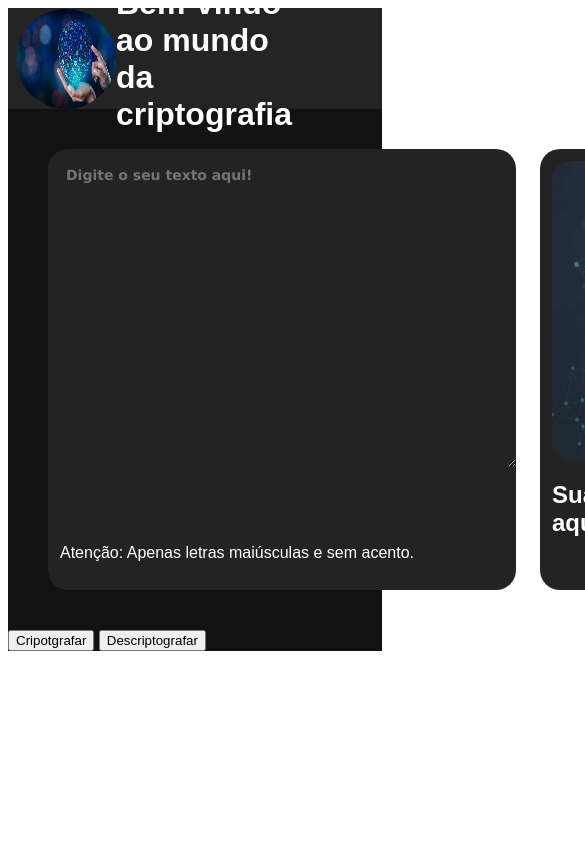
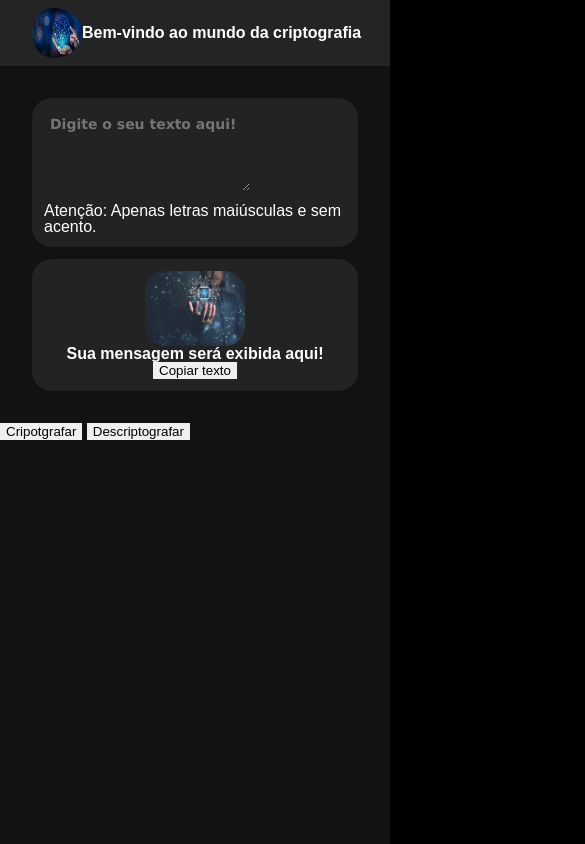
Before and after one commit to lanalima123/desafio-atualizado, a plain HTML site: page index.html in a window 390 px wide. Shown: the top 844 px of the page, 585 px wide, since content can reach past the window. Drawn offline with Linux system fonts and the light colour scheme; a web font is replaced by a local one.

Commit message:
styles responsive

```diff
--- a/index.html
+++ b/index.html
@@ -4,6 +4,7 @@
     <meta charset="UTF-8">
     <meta name="viewport" content="width=device-width, initial-scale=1.0">
     <title>Codificador</title>
+    <link rel="stylesheet" href="reset.css">
     <link rel="stylesheet" href="styles/style.css">
     <link rel="shortcut icon" href="imagens/icon.jpg" type="image/x-icon">
 </head>
@@ -18,7 +19,7 @@
             </div>
             <div id="output">
                 <img src="imagens/reslt.jpg"  alt="menina robo">
-                <h2 >Sua mensagem será exibida aqui!</h2>
+                <h2 id="copia">Sua mensagem será exibida aqui!</h2>
                 <button onclick="copiarTexto()" >Copiar texto</button>
             </div>
         </div>
--- a/linguagemJS/linguagem.js
+++ b/linguagemJS/linguagem.js
@@ -15,5 +15,6 @@ function descripto(){
 }
 
 function copiarTexto(){
-    document.querySelector(textarea).innerHTML = ' '
-}
+    let textoCopy= document.getElementById('copia').innerHTML;
+    navigator.clipboard.writeText(textoCopy)
+    alert('texto copiado')}
--- /dev/null
+++ b/reset.css
@@ -0,0 +1,136 @@
+html,
+body,
+div,
+span,
+applet,
+object,
+iframe,
+h1,
+h2,
+h3,
+h4,
+h5,
+h6,
+p,
+blockquote,
+pre,
+a,
+abbr,
+acronym,
+address,
+big,
+cite,
+code,
+del,
+dfn,
+em,
+img,
+ins,
+kbd,
+q,
+s,
+samp,
+small,
+strike,
+strong,
+sub,
+sup,
+tt,
+var,
+b,
+u,
+i,
+center,
+dl,
+dt,
+dd,
+ol,
+ul,
+li,
+fieldset,
+form,
+label,
+legend,
+table,
+caption,
+tbody,
+tfoot,
+thead,
+tr,
+th,
+td,
+article,
+aside,
+canvas,
+details,
+embed,
+figure,
+figcaption,
+footer,
+header,
+hgroup,
+menu,
+nav,
+output,
+ruby,
+section,
+summary,
+time,
+mark,
+audio,
+video {
+  margin: 0;
+  padding: 0;
+  border: 0;
+  font-size: 100%;
+  vertical-align: baseline;
+}
+
+/* HTML5 display-role reset for older browsers */
+article,
+aside,
+details,
+figcaption,
+figure,
+footer,
+header,
+hgroup,
+menu,
+nav,
+section {
+  display: block;
+}
+
+body {
+  line-height: 1;
+  background: #000;
+  font-family: var(--font-dm-sans);
+}
+
+ol,
+ul {
+  list-style: none;
+}
+
+blockquote,
+q {
+  quotes: none;
+}
+
+blockquote:before,
+blockquote:after,
+q:before,
+q:after {
+  content: "";
+  content: none;
+}
+
+table {
+  border-collapse: collapse;
+  border-spacing: 0;
+}
+
+button {
+  border: none;
+  cursor: pointer;
+}
--- a/styles/style.css
+++ b/styles/style.css
@@ -2,8 +2,6 @@
 
 body{
     font-family: "Ysabeu sc", sans-serif;
-    height: 100wh;
-    box-sizing: border-box;
 
 }
 .main__container{
@@ -12,6 +10,10 @@ body{
     justify-content: space-between;
     flex-direction: column;
     margin: 0;
+    height: 100vh;
+    width: 100vw;
+    box-sizing: content-box;
+
 }
 .main__container .cabecalho{
     background-color: #242424;
@@ -33,7 +35,7 @@ body{
 
 
 }
-.cabecalho h1{
+ .cabecalho h1{
     margin-right: 250px;
 
 
@@ -47,7 +49,7 @@ body{
 
 }
 
-.input, #output{
+.main__container .container__input .input, .main__container .container__input #output{
     display: flex;
     justify-content: space-between;
     flex-direction: column;
@@ -57,7 +59,7 @@ body{
     margin: 12px;
 
 }
-#input__texto{
+ .input #input__texto{
     background: transparent;
     text-decoration: none;
     text-transform: none;
@@ -75,19 +77,69 @@ body{
     font-family: Verdana, Geneva, Tahoma, sans-serif;
 
 }
-.input p{
+.main__container .container__input .input p{
     padding: 12px;
 }
-#output{
+.main__container .container__input #output{
     display: flex;
     justify-content: center;
     align-items: center;
     padding: 12px;
 
 }
-#output img{
+.main__container .container__input #output img{
     border-radius: 20px;
     width:350px;
     height: 300px;
 
 }
+@media screen and (max-width: 768px) {
+    .main__container{
+        display: block;
+    }
+    .main__container .container__input #output img{
+        border-radius: 20px;
+        width: 100px;
+        height: 75px;}
+    .main__container .container__input{
+            display: block;
+            justify-content: space-between;
+
+            padding: 20px;
+            color: #fff;
+            margin: 0;
+    }
+    .input #input__texto{
+        background: transparent;
+        text-decoration: none;
+        text-transform: none;
+        border: none;
+        padding: 18px 100px 0px 18px;
+        outline: none;
+        text-overflow: ellipsis;
+        overflow:hidden;
+        white-space: nowrap;
+        width: 100px;
+        height: 75px;
+        color: #fff;
+        font-size: 14px;
+        font-weight: 600;
+        font-family: Verdana, Geneva, Tahoma, sans-serif;}
+        .cabecalho img{
+            border: none;
+            border-radius: 50%;
+            width: 50px;
+            height: 50px;
+            padding-left: 8px;
+            margin-left: 15px;}
+         .main__container .cabecalho{
+            background-color: #242424;
+            padding: 8px;
+            display: flex;
+            justify-content: center;
+            align-items: center;
+            color: #fff;
+            height: 50px; }
+        .cabecalho h1{
+            margin-right: 20px;}
+}
```
